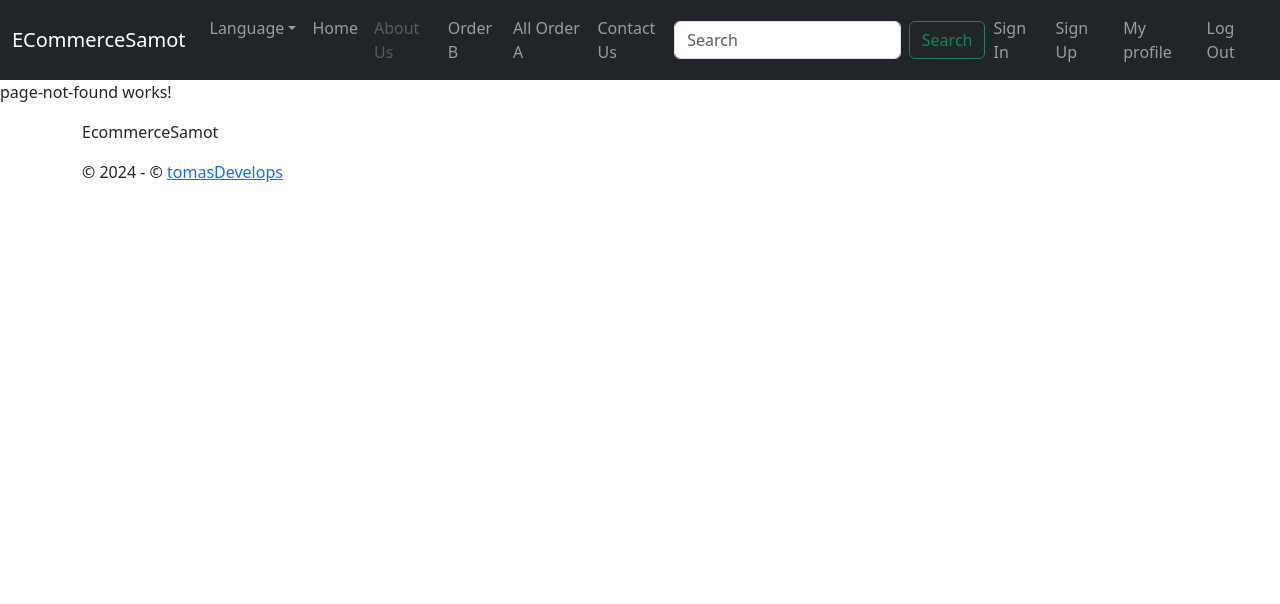
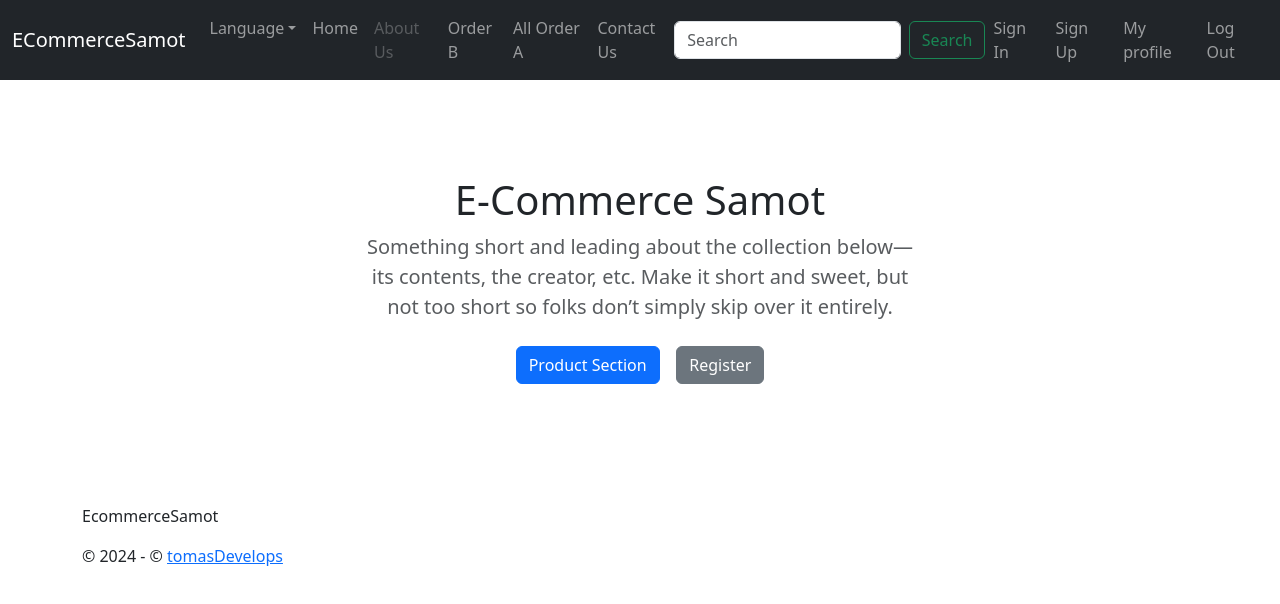
Before and after one commit to tomeksen/e-commerceAngularTomas, an Angular app: page /home in a window 1280 px wide. Shown: the top 604 px of the page. Built offline with nearby package versions, Linux system fonts and the light colour scheme.

Commit message:
adding home component and addign home route

```diff
--- a/src/app/app.routes.ts
+++ b/src/app/app.routes.ts
@@ -14,8 +14,8 @@
 
 export const routes: Routes = [
 
-    {path: "", redirectTo: "/", pathMatch: "full"},
-    {path: "", component : HomeComponent},
+    {path: "", redirectTo: "home", pathMatch: "full"},
+    {path: "home", component : HomeComponent},
 
     //admin
     {path: "", children : [
--- a/src/app/home/home.component.html
+++ b/src/app/home/home.component.html
@@ -1 +1,12 @@
-<p>home works!</p>
+<section class="py-5 text-center container">
+    <div class="row py-lg-5">
+      <div class="col-lg-6 col-md-8 mx-auto">
+        <h1 class="fw-light">E-Commerce Samot</h1>
+        <p class="lead text-body-secondary">Something short and leading about the collection below—its contents, the creator, etc. Make it short and sweet, but not too short so folks don’t simply skip over it entirely.</p>
+        <p>
+          <a class="btn btn-primary my-2" routerLink="/seller/product">Product Section</a>&nbsp; &nbsp;
+          <a class="btn btn-secondary my-2" routerLink="/sign-up">Register</a>
+        </p>
+      </div>
+    </div>
+  </section>
--- a/src/app/home/home.component.ts
+++ b/src/app/home/home.component.ts
@@ -1,9 +1,10 @@
 import { Component } from '@angular/core';
+import { RouterLink } from '@angular/router';
 
 @Component({
   selector: 'app-home',
   standalone: true,
-  imports: [],
+  imports: [RouterLink],
   templateUrl: './home.component.html',
   styleUrl: './home.component.scss'
 })
```
